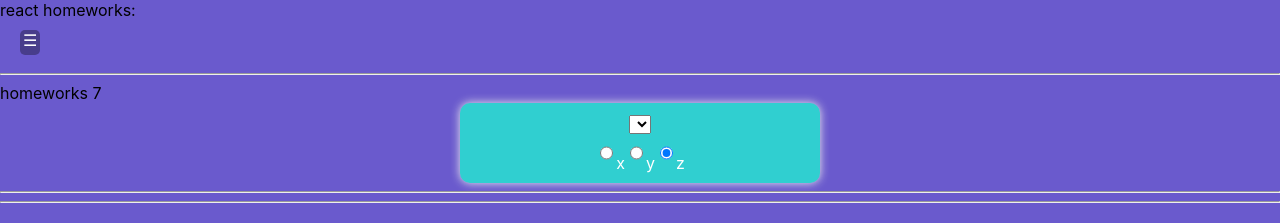
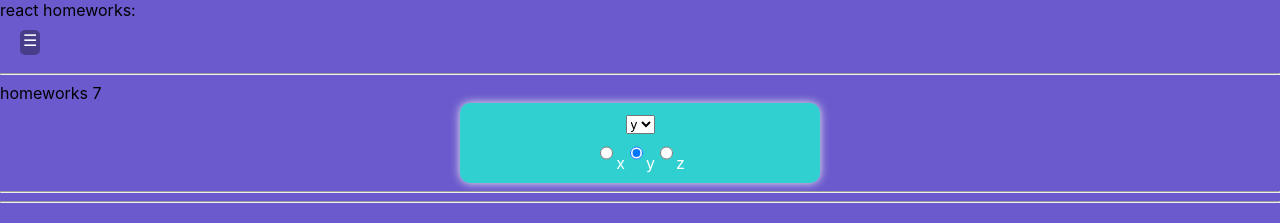
Before and after one commit to Dro5zd/IgnatHomeworks, a React (Create React App) app: page /#/junior in a window 1280 px wide. Shown: the top 223 px of the page. Built offline with nearby package versions, Linux system fonts and the light colour scheme.

Commit message:
Homework 07 finish

```diff
--- a/src/p2-homeworks/h7/common/c5-SuperSelect/SuperSelect.tsx
+++ b/src/p2-homeworks/h7/common/c5-SuperSelect/SuperSelect.tsx
@@ -14,10 +14,14 @@
         ...restProps
     }
 ) => {
-    const mappedOptions: any[] = []; // map options with key
+    const mappedOptions: any[] = options ? options.map((o, i)=>(
+        <option key={o + '-' + i} value={o}>{o}</option>
+    )):[];
 
     const onChangeCallback = (e: ChangeEvent<HTMLSelectElement>) => {
-        // onChange, onChangeOption
+
+        onChange && onChange(e)
+        onChangeOption && onChangeOption(e.currentTarget.value)
     }
 
     return (
--- a/src/p2-homeworks/h7/common/c6-SuperRadio/SuperRadio.tsx
+++ b/src/p2-homeworks/h7/common/c6-SuperRadio/SuperRadio.tsx
@@ -17,7 +17,7 @@
 ) => {
     const onChangeCallback = (e: ChangeEvent<HTMLInputElement>) => {
         onChange && onChange(e)
-        onChangeOption && onChangeOption(e.currentTarget.checked)
+        onChangeOption && onChangeOption(e.currentTarget.value)
     }
 
 
@@ -27,8 +27,8 @@
                 type={'radio'}
                 onChange={onChangeCallback}
                 name={name}
-                checked={true}
-                value={i}
+                checked={o === value}
+                value={o}
             />
             {o}
         </label>
```
